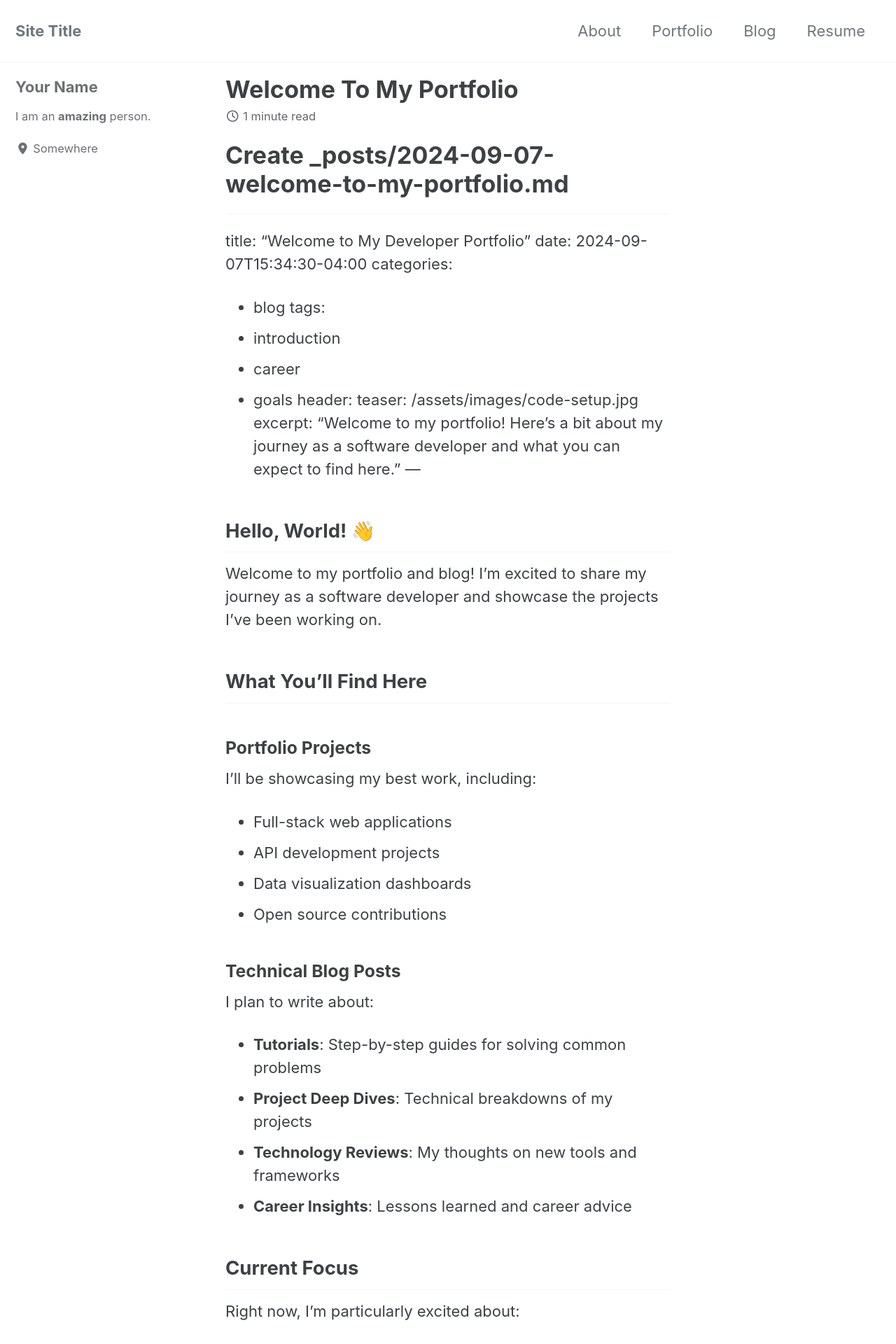
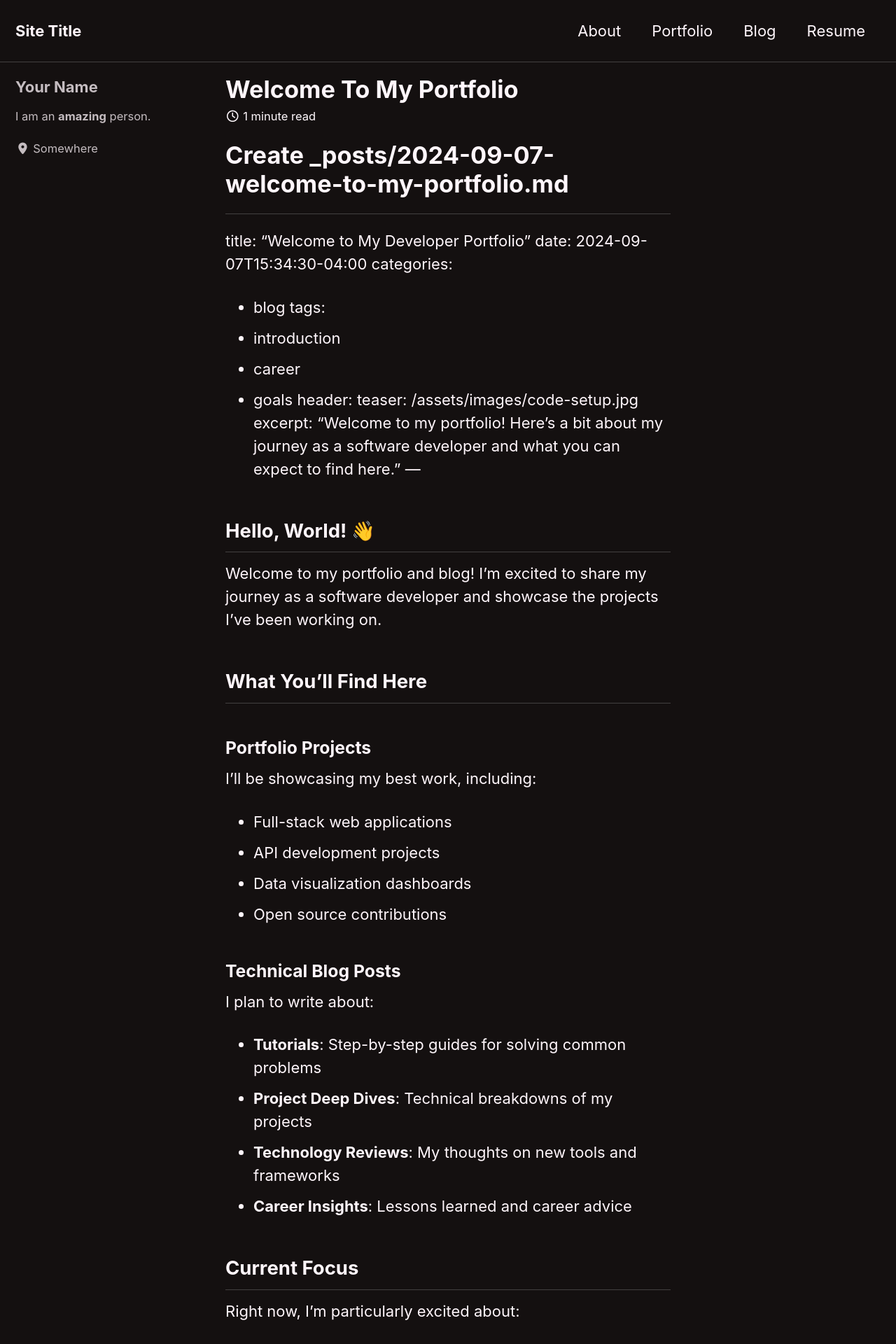
Before and after one commit to mjxeon/mjxeon.github.io, a Jekyll site: the page built from _posts/2024-09-07-welcome-to-my-portfolio.md, in a window 1280 px wide. Shown: the top 1920 px of the page at 70% size. Built offline with Jekyll 4.4.1, drawn with Linux system fonts in a browser that asks for light colours; cached includes are drawn as plain includes.

Commit message:
changes the skin to neon

```diff
--- a/_config.yml
+++ b/_config.yml
@@ -12,7 +12,7 @@
 
 # theme                  : "minimal-mistakes-jekyll"
 # remote_theme           : "mmistakes/minimal-mistakes"
-minimal_mistakes_skin    : "default" # "air", "aqua", "contrast", "dark", "dirt", "neon", "mint", "plum", "sunrise"
+minimal_mistakes_skin    : "neon" # "air", "aqua", "contrast", "dark", "dirt", "neon", "mint", "plum", "sunrise"
 
 # Site Settings
 locale                   : "en-US"
```
